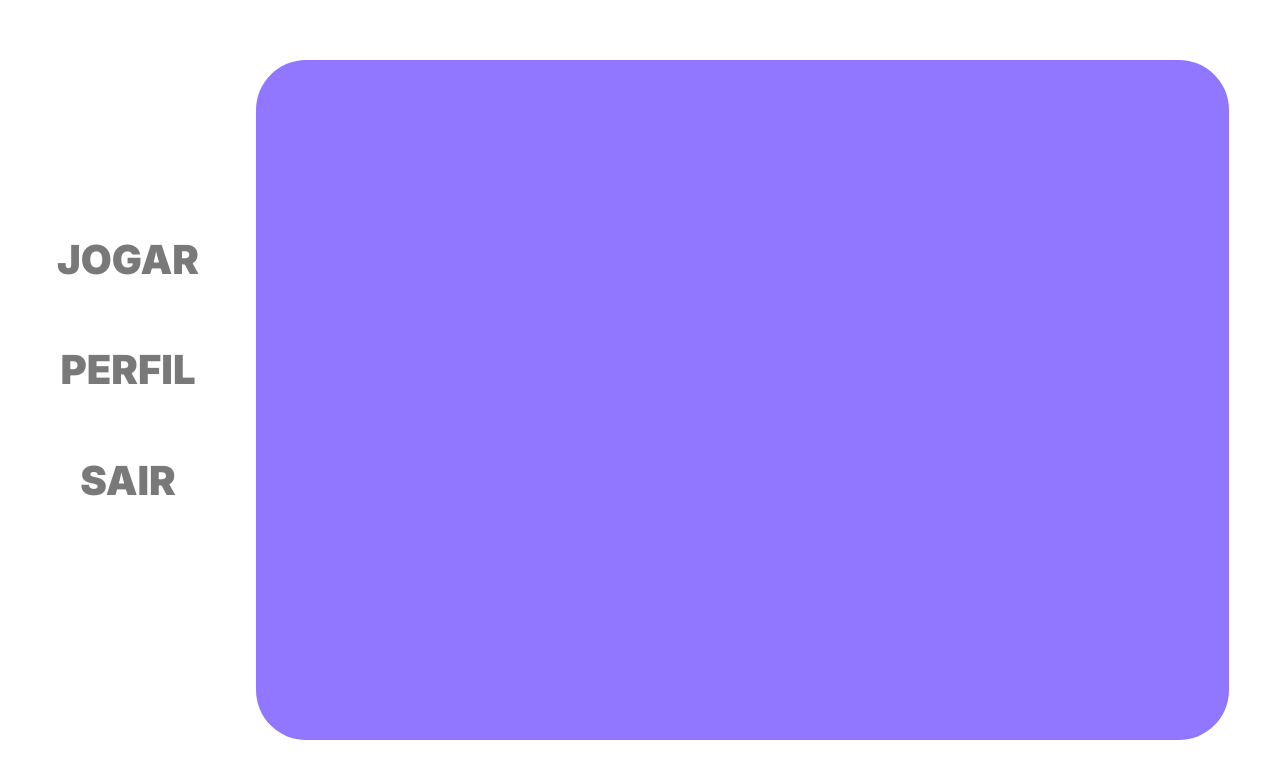
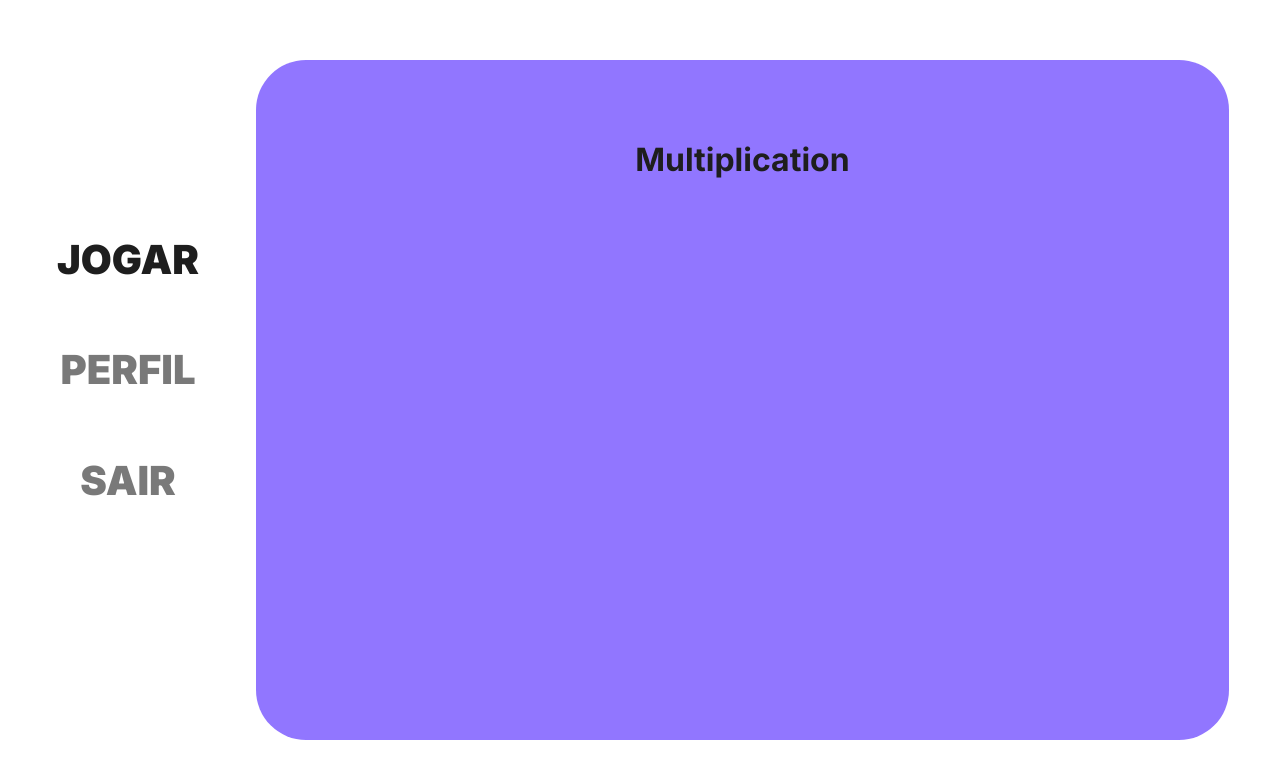
Before and after one commit to AdryelJr/projectMathematics, a React (Vite) app: page /multiplication in a window 1280 px wide. Shown: the top 778 px of the page. Built offline with nearby package versions, Linux system fonts and the light colour scheme; no server answers; sample sign-in values are in the browser's storage.

Commit message:
up code questions +-

```diff
--- a/src/App.tsx
+++ b/src/App.tsx
@@ -8,6 +8,10 @@ import { LoginOutlet } from './pages/loginPage/Login';
 import { RegisterOutlet } from './pages/loginPage/Register';
 import { Profile } from './pages/profile';
 import { Play } from './pages/play';
+import { Addition } from './Questions/Addition';
+import { Division } from './Questions/Division';
+import { Multiplication } from './Questions/Multiplication';
+import { Subtraction } from './Questions/Subtraction';
 
 export function App() {
 
@@ -21,6 +25,10 @@ export function App() {
               <Route path='/' element={<Play />} />
               <Route path='/' element={<Play />} />
               <Route path='/profile' element={<Profile />} />
+              <Route path="addition" element={<Addition />} />
+              <Route path="subtraction" element={<Subtraction />} />
+              <Route path="multiplication" element={<Multiplication />} />
+              <Route path="division" element={<Division />} />
             </Route>
             <Route path='/login' element={<Login />}>
               <Route path='/login' element={<LoginOutlet />} />
--- /dev/null
+++ b/src/Questions/Addition/index.tsx
@@ -0,0 +1,7 @@
+export function Addition(){
+    return (
+        <div>
+            <h1> Addition </h1>
+        </div>
+    )
+}
--- /dev/null
+++ b/src/Questions/Division/index.tsx
@@ -0,0 +1,7 @@
+export function Division(){
+    return (
+        <div>
+            <h1> Division </h1>
+        </div>
+    )
+}
--- /dev/null
+++ b/src/Questions/Multiplication/index.tsx
@@ -0,0 +1,7 @@
+export function Multiplication(){
+    return (
+        <div>
+            <h1> Multiplication </h1>
+        </div>
+    )
+}
--- /dev/null
+++ b/src/Questions/Subtraction/index.tsx
@@ -0,0 +1,7 @@
+export function Subtraction(){
+    return (
+        <div>
+            <h1> Subtraction </h1>
+        </div>
+    )
+}
--- a/src/pages/home/index.tsx
+++ b/src/pages/home/index.tsx
@@ -36,14 +36,14 @@ export function Home() {
         <div className={`main-container ${isVisible ? 'fade-in' : 'fade-out'}`}>
 
             <div className='div-opcoes'>
-                <Link to='/' className={isActive('/') ? 'active' : ''}>JOGAR</Link>
+                <Link to='/' className={isActive('/') || isActive('/addition') || isActive('/subtraction') || isActive('/multiplication') || isActive('/division') ? 'active' : ''}>JOGAR</Link>
                 <Link to='/profile' className={isActive('/profile') ? 'active' : ''}>PERFIL</Link>
                 <button onClick={sair}>SAIR</button>
             </div>
 
             <div className='div-content'>
                 <main>
-                    <Outlet/>
+                    <Outlet />
                 </main>
             </div>
         </div>
```
